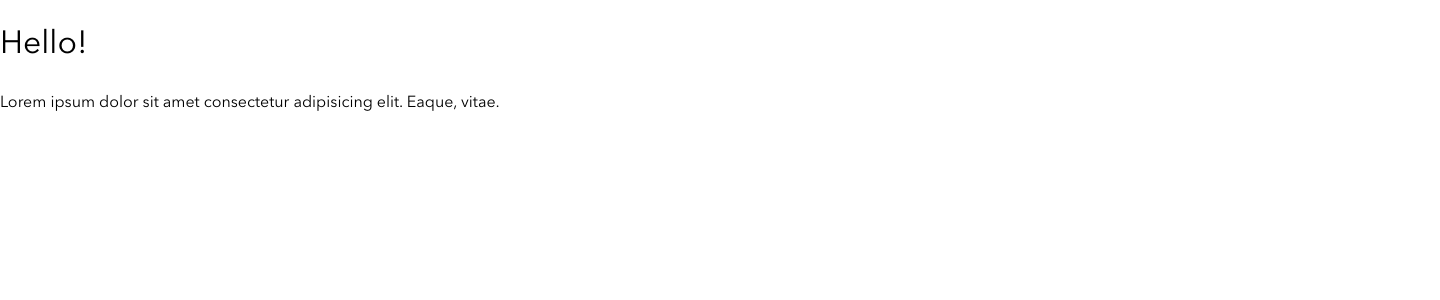
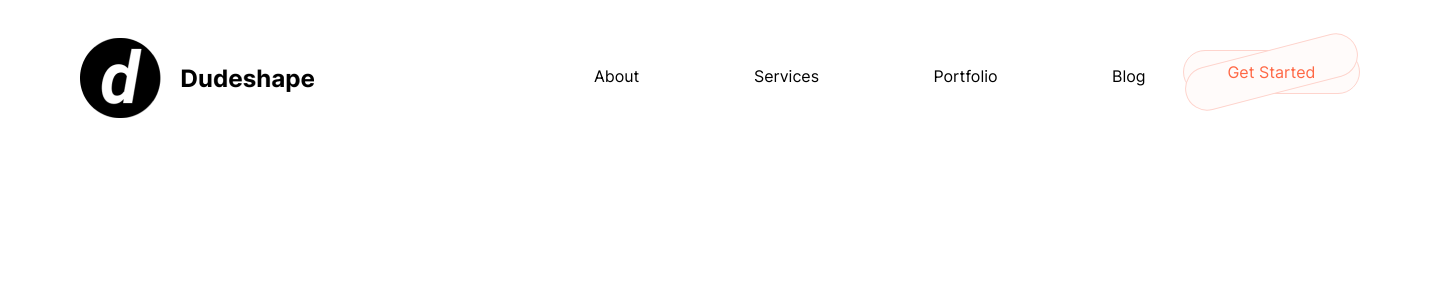
Before and after one commit to dworker863/Dudeshape, a web app: file assets/index.html in a window 1440 px wide. Shown: the top 300 px of the page. Run offline with its HTML, style and script files only (its server is not run), Linux system fonts and the light colour scheme.

Commit message:
Desktop. Added top-line

```diff
--- a/assets/index.html
+++ b/assets/index.html
@@ -8,10 +8,28 @@
     <title>Dudeshape</title>
   </head>
   <body>
-    <h1>Hello!</h1>
-    <p>
-      Lorem ipsum dolor sit amet consectetur adipisicing elit. Eaque, vitae.
-    </p>
+    <header>
+      <div class="container">
+        <div class="top-line">
+          <div class="logo-wrapper">
+            <a href="#" class="logo"></a>
+          </div>
+          <nav class="nav">
+            <ul class="menu">
+              <li class="menu-item"><a href="">About</a></li>
+              <li class="menu-item"><a href="">Services</a></li>
+              <li class="menu-item"><a href="">Portfolio</a></li>
+              <li class="menu-item"><a href="">Blog</a></li>
+            </ul>
+          </nav>
+          <div class="btn start-btn">
+            <div class="start-btn__rectangle"></div>
+            <div class="start-btn__rectangle"></div>
+            <span class="start-btn__text">Get Started</span>
+          </div>
+        </div>
+      </div>
+    </header>
   </body>
   <script src="js/scripts.min.js"></script>
 </html>
--- a/assets/scss/styles.scss
+++ b/assets/scss/styles.scss
@@ -1,7 +1,77 @@
 @import 'fonts';
 @import '../libs/sanitize';
+
+a {
+  text-decoration: none;
+  color: #000;
+}
 
 body {
   font-family: 'Avenir', serif;
   font-weight: 700;
 }
+
+.container {
+  box-sizing: border-box;
+  width: 1440px;
+  padding: 38px 80px 33px 80px;
+}
+
+.logo {
+  display: block;
+  width: 234px;
+  height: 80px;
+  background-image: url(../images/logo.png);
+}
+
+.top-line {
+  display: grid;
+  grid-template-columns: 234px 1fr 177px;
+  font-family: Inter, serif;
+  font-weight: 400;
+}
+
+.menu {
+  margin-left: 170px;
+  padding-top: 10px;
+}
+
+.menu-item {
+  display: inline-block;
+  margin-left: 110px;
+}
+
+.start-btn {
+  padding-top: 12px;
+  text-align: center;
+  line-height: 44px;
+  cursor: pointer;
+
+  &:hover {
+    .start-btn__rectangle:nth-child(2) {
+      background-color: #ff6744;
+    }
+
+    .start-btn__text {
+      color: #fff;
+    }
+  }
+}
+
+.start-btn__rectangle {
+  z-index: -1;
+  position: absolute;
+  width: 177px;
+  height: 44px;
+  border: 1px solid #fed4cd;
+  border-radius: 50px;
+  background-color: #fffbfa;
+}
+
+.start-btn__rectangle:nth-child(2) {
+  transform: rotate(-14.49deg);
+}
+
+.start-btn__text {
+  color: #ff6744;
+}
```
Also changed, not shown: assets/css/styles.min.css, assets/images/logo.png (added).
